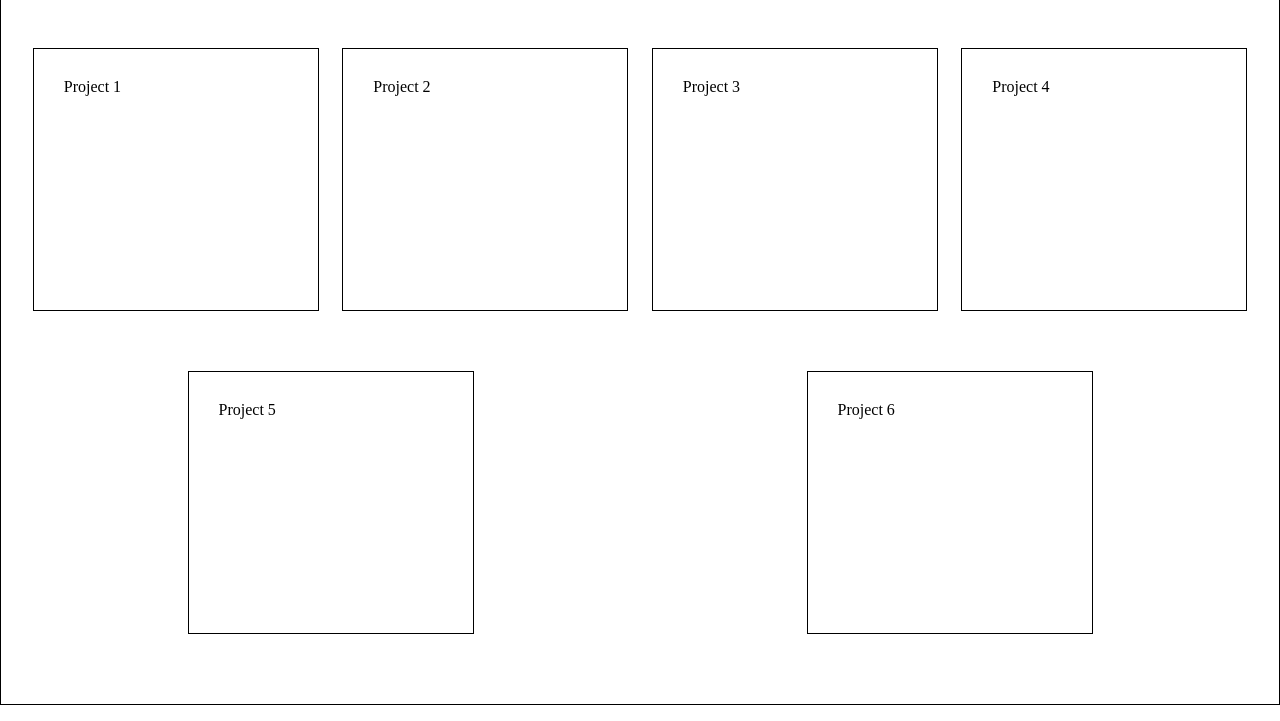
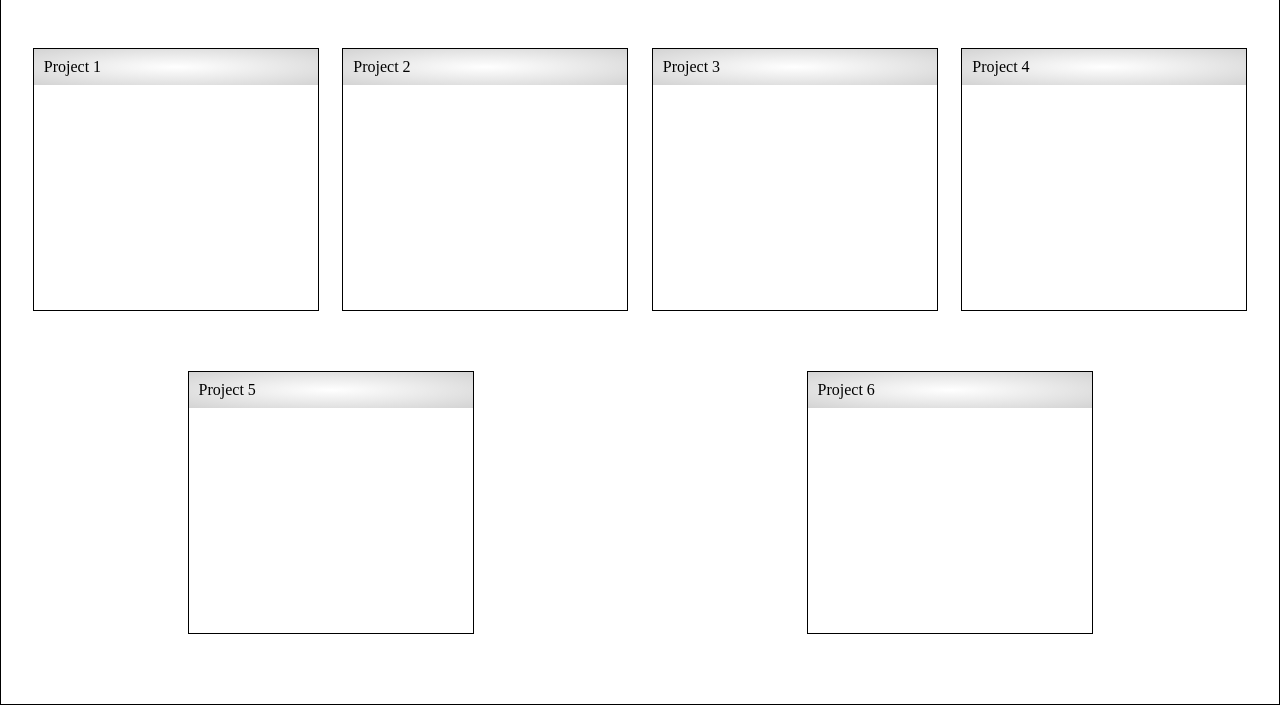
Before and after one commit to DeMe0/unit1-portfolio, a plain HTML site: page index.html in a window 1280 px wide. Shown: the part 773-1494 px from the top of the page. Drawn offline with nearby package versions, Linux system fonts and the light colour scheme.

Commit message:
after lunch

```diff
--- a/css/responsive.css
+++ b/css/responsive.css
@@ -26,11 +26,14 @@
   }
   #card1,
   #card2,
-  #card3 {
+  #card3,
+  #card4,
+  #card5,
+  #card6 {
     width: 307px;
     height: 300px;
     margin: 30px auto;
-    padding: 30px;
+    /* padding: 30px; */
   }
 }
 /* RESPONSIVE FOR DESKTOP */
@@ -59,10 +62,12 @@
   }
   #card1,
   #card2,
-  #card3 {
+  #card3,
+  #card4,
+  #card5,
+  #card6 {
     width: 286px;
     height: 263px;
     margin: 30px auto;
-    padding: 30px;
   }
 }
--- a/css/styles.css
+++ b/css/styles.css
@@ -64,13 +64,21 @@ div.projects {
 
 #card1,
 #card2,
-#card3 {
+#card3,
+#card4,
+#card5,
+#card6 {
   border: 1px black solid;
   width: 255px;
   height: 200px;
   margin: 20px auto;
-  padding-bottom: 20px;
-  padding: 20px;
+  /* padding-bottom: 20px;
+  padding: 20px; */
+}
+div.projects li p {
+  color: black;
+  background: radial-gradient(transparent, lightgrey);
+  padding: 10px;
 }
 
 footer {
--- a/index.html
+++ b/index.html
@@ -40,12 +40,12 @@
       <div class="blurb">Blurb Placeholder</div>
       <div class="projects">
         <ul id="projectList">
-          <li id="card1">Project 1</li>
-          <li id="card2">Project 2</li>
-          <li id="card3">Project 3</li>
-          <li id="card3">Project 4</li>
-          <li id="card3">Project 5</li>
-          <li id="card3">Project 6</li>
+          <li id="card1"><p class="title">Project 1</p></li>
+          <li id="card2"><p class="title">Project 2</p></li>
+          <li id="card3"><p class="title">Project 3</p></li>
+          <li id="card4"><p class="title">Project 4</p></li>
+          <li id="card5"><p class="title">Project 5</p></li>
+          <li id="card6"><p class="title">Project 6</p></li>
         </ul>
       </div>
     </main>
```
